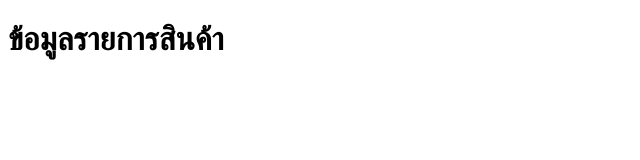
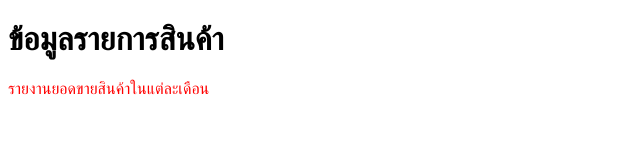
Before and after one commit to pramepree/week_2_STC, a plain HTML site: page index.html in a window 1280 px wide. Shown: the whole page, without its empty margins (0-640 px from the left). Drawn offline with Linux system fonts and the light colour scheme.

Commit message:
add report sale

```diff
--- a/index.html
+++ b/index.html
@@ -5,8 +5,12 @@
     <meta http-equiv="X-UA-Compatible" content="IE=edge">
     <meta name="viewport" content="width=device-width, initial-scale=1.0">
     <title>Document</title>
+    <style>
+        p{color: red;}
+    </style>
 </head>
 <body>
     <h1>ข้อมูลรายการสินค้า</h1>
+    <p>รายงานยอดขายสินค้าในแต่ละเดือน</p>
 </body>
 </html>
```
